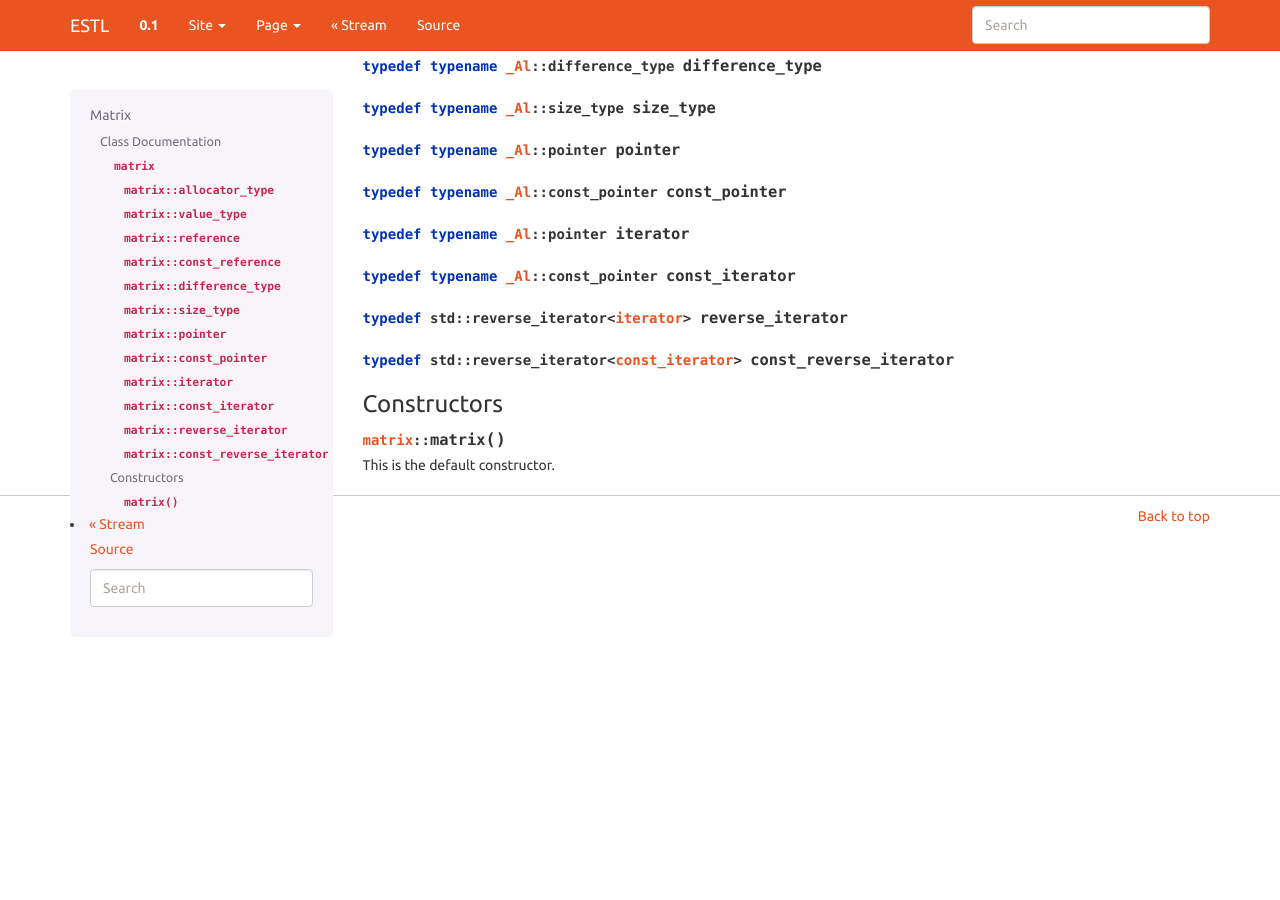
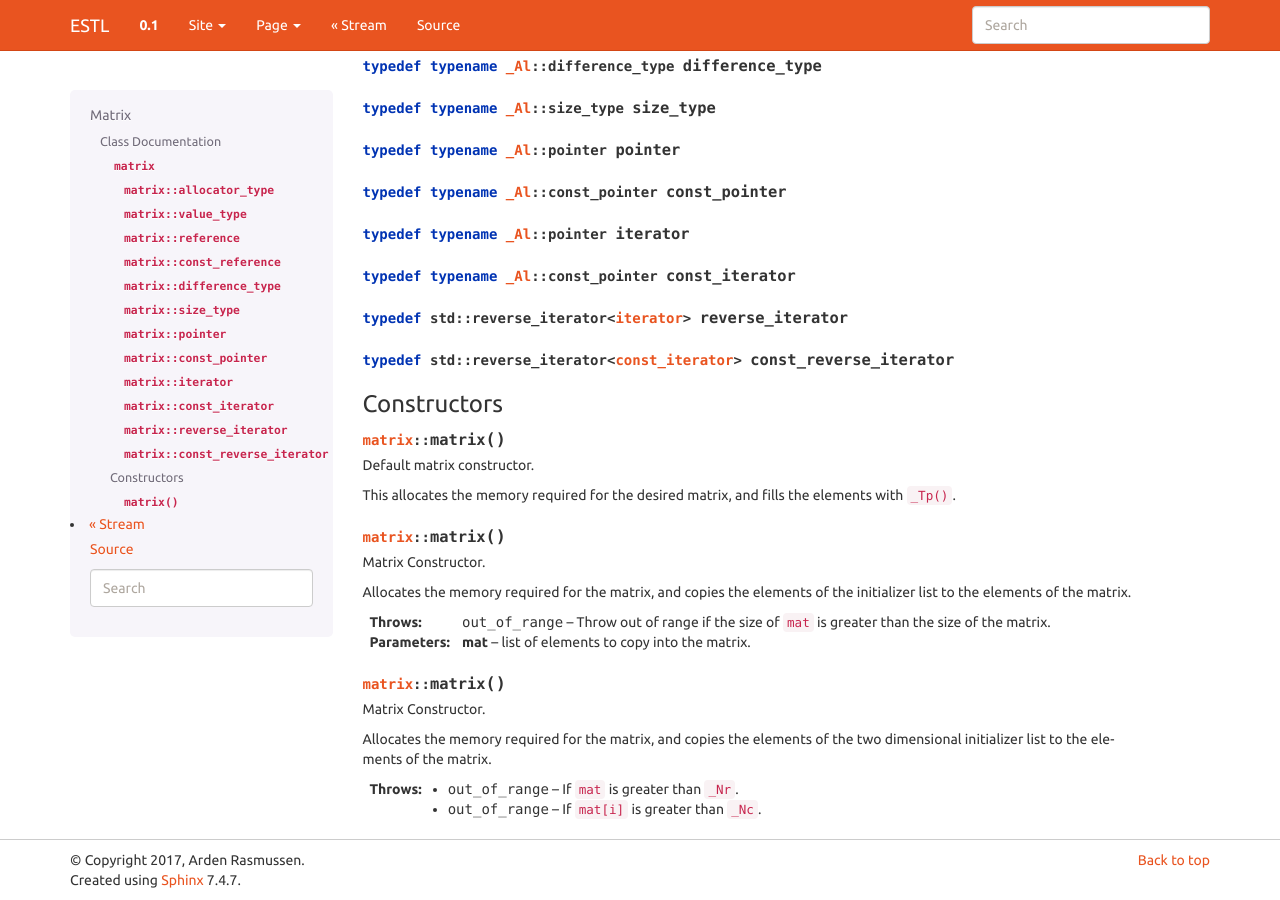
Before and after one commit to LuxAter/estl, a Sphinx documentation site: the page built from sphinx/source/api/matrix.rst, in a window 1280 px wide and 900 px high, scrolled down 670 px. Built offline with Sphinx 7.4.7, drawn with Linux system fonts in a browser that asks for light colours; formulas are drawn with MathJax 3.

```diff
--- a/sphinx/source/api/matrix.rst
+++ b/sphinx/source/api/matrix.rst
@@ -48,4 +48,29 @@
 
 .. cpp:function:: matrix::matrix()
 
-   This is the default constructor.
+   Default matrix constructor.
+
+   This allocates the memory required for the desired matrix, and fills the
+   elements with ``_Tp()``.
+
+.. cpp:function:: matrix::matrix()
+
+   Matrix Constructor.
+
+   Allocates the memory required for the matrix, and copies the elements of the
+   initializer list to the elements of the matrix.
+
+   :throws out_of_range: Throw out of range if the size of ``mat`` is
+                         greater than the size of the matrix.
+
+   :param mat: list of elements to copy into the matrix.
+
+.. cpp:function:: matrix::matrix()
+
+   Matrix Constructor.
+
+   Allocates the memory required for the matrix, and copies the elements of the
+   two dimensional initializer list to the elements of the matrix.
+
+   :throws out_of_range: If ``mat`` is greater than ``_Nr``.
+   :throws out_of_range: If ``mat[i]`` is greater than ``_Nc``.
```
Also changed, not shown: 9 other files.
